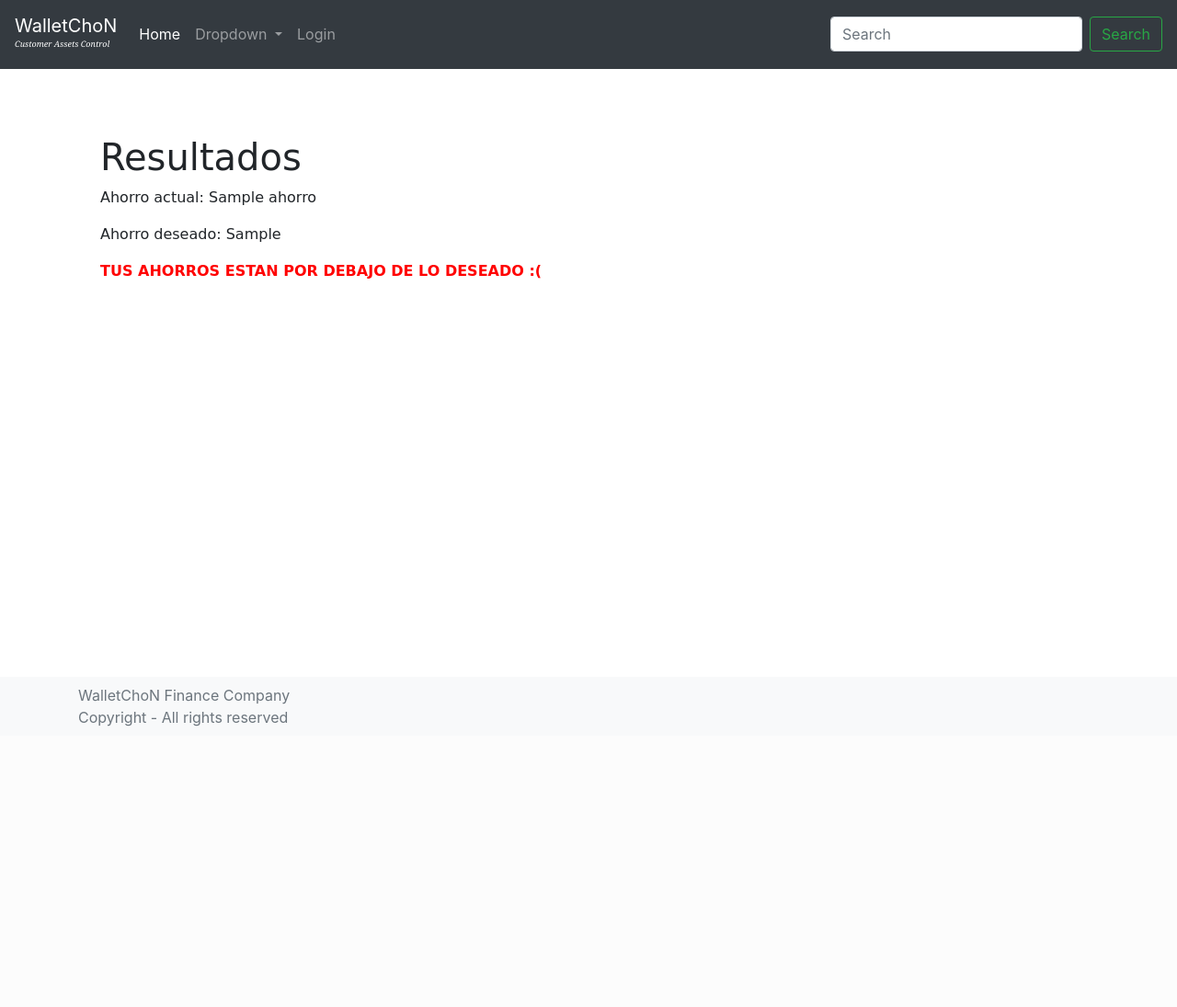
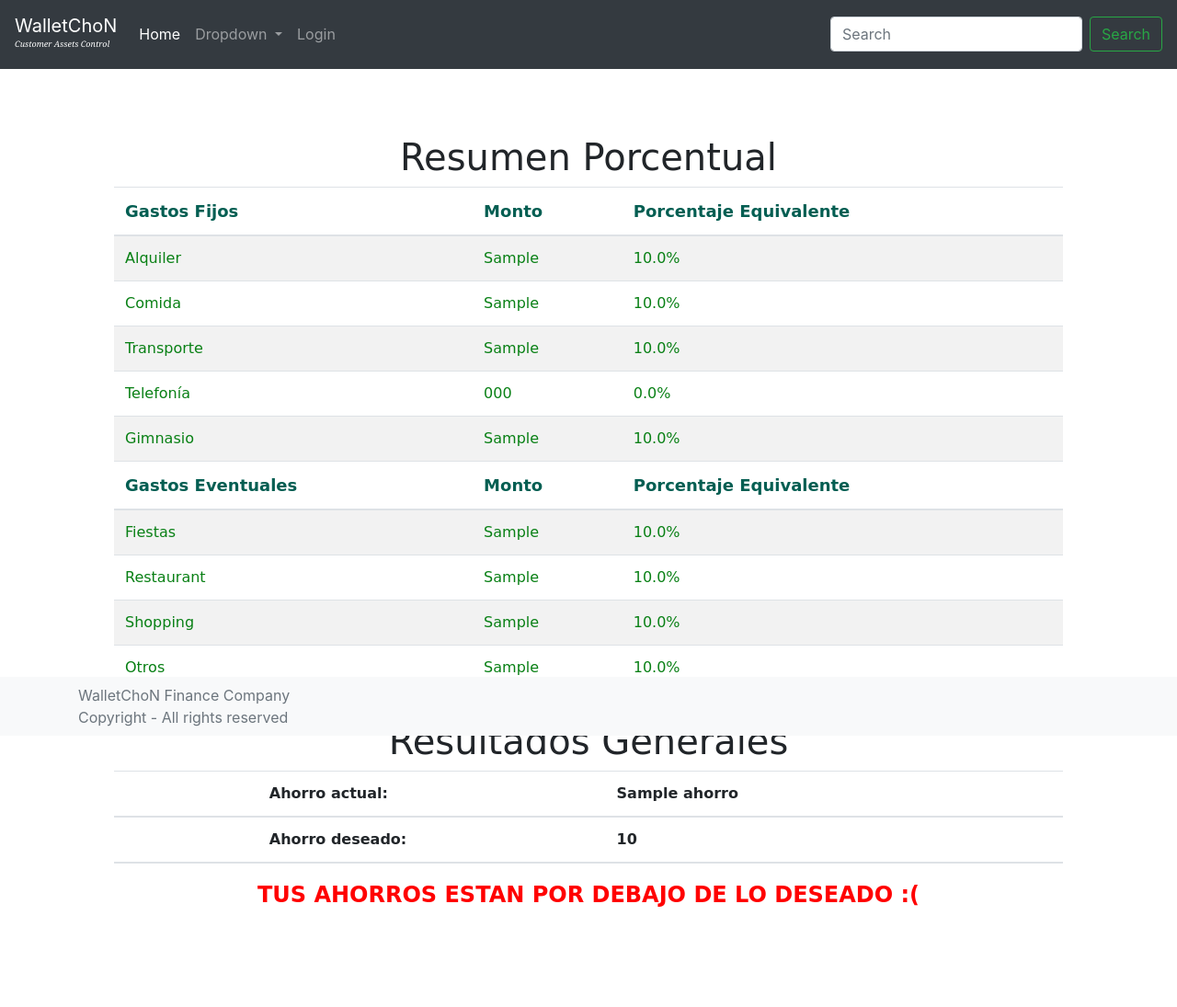
Before and after one commit to SoyDamianFlores/WalletChoN, a Django app: template templates/resultados.html in a window 1280 px wide. Shown: the whole page at 92% size. Before the commit the page ends 790 px from the top, so only its background shows below. Run offline with Django 4.2, Linux system fonts and the light colour scheme; the template is opened without the code that fills it: most values are stand-ins (such as "Sample title", 1, 10 or a date in 2020); lists and menus that the app fills with data are empty.

Commit message:
Add Porcentajes Individuales, Etiquetas y Estilos

```diff
--- a/billetera/forms.py
+++ b/billetera/forms.py
@@ -10,7 +10,10 @@ class BilleteraForm(forms.Form):
     gasto_transporte = forms.DecimalField(label='Transporte', max_digits=10, decimal_places=0)
     gasto_telefonia = forms.DecimalField(label='Telefonía', max_digits=10, decimal_places=0)
     gasto_gimnasio = forms.DecimalField(label='Gimnasio', max_digits=10, decimal_places=0)
-    gastos_eventuales = forms.DecimalField(label='gastos_eventuales', max_digits=10, decimal_places=0)
+    gasto_fiestas = forms.DecimalField(label='Fiestas', max_digits=10, decimal_places=0)
+    gasto_restaurant = forms.DecimalField(label='Restaurant', max_digits=10, decimal_places=0)
+    gasto_shopping = forms.DecimalField(label='Shopping', max_digits=10, decimal_places=0)
+    gasto_otros = forms.DecimalField(label='Otros', max_digits=10, decimal_places=0)
 
     # Agrega el campo porcentaje_ahorro
     porcentaje_ahorro = forms.DecimalField(label='porcentaje_ahorro', max_digits=5, decimal_places=0)
--- a/static/style.css
+++ b/static/style.css
@@ -8,3 +8,12 @@
     font-family:cursive;
     font-weight: bold;
 }
+
+#result th{
+    color: rgb(3, 94, 82);
+    font-weight: bold;
+
+}
+#result td{
+    color: rgb(9, 128, 21);
+}
--- a/templates/resultados.html
+++ b/templates/resultados.html
@@ -1,15 +1,115 @@
 {% extends "layouts/main.html" %}
 
 {% block content %}
+    <div class="container-fluid" style="font-family:cursive;" id="result">
+        <div class="container-fluid d-flex justify-content-center">
+            <h1 style="font-family:cursive;">Resumen Porcentual</h1>
+        </div>
+        <table class="table table-striped">
+            <thead>
+                <tr>
+                    <th style="font-size:large">Gastos Fijos</th>
+                    <th style="font-size:large">Monto</th>
+                    <th style="font-size:large">Porcentaje Equivalente</th>
+                </tr>
+            </thead>
+            <tbody>
+                <tr>
+                    <td>Alquiler</td>
+                    <td>{{ gasto_alquiler }}</td>
+                    <td>{{ porcentaje_alquiler|floatformat:1 }}%</td>
+                </tr>
+                <tr>
+                    <td>Comida</td>
+                    <td>{{ gasto_comida }}</td>
+                    <td>{{ porcentaje_comida|floatformat:1 }}%</td>
+                </tr>
+                <tr>
+                    <td>Transporte</td>
+                    <td>{{ gasto_transporte }}</td>
+                    <td>{{ porcentaje_transporte|floatformat:1 }}%</td>
+                </tr>
+                <tr>
+                    <td>Telefonía</td>
+                    <td>{{ gasto_telefonia }}</td>
+                    <td>{{ porcentaje_telefonia|floatformat:1 }}%</td>
+                </tr>
+                <tr>
+                    <td>Gimnasio</td>
+                    <td>{{ gasto_gimnasio }}</td>
+                    <td>{{ porcentaje_gimnasio|floatformat:1 }}%</td>
+                </tr>
+                <!-- Agrega filas para otros gastos fijos -->
+            </tbody>
+            <thead>
+                <tr>
+                    <th style="font-size:large">Gastos Eventuales</th>
+                    <th style="font-size:large">Monto</th>
+                    <th style="font-size:large">Porcentaje Equivalente</th>
+                </tr>
+            </thead>
+            <tbody>
+                <tr>
+                    <td>Fiestas</td>
+                    <td>{{ gasto_fiestas }}</td>
+                    <td>{{ porcentaje_fiestas|floatformat:1 }}%</td>
+                </tr>
+                <tr>
+                    <td>Restaurant</td>
+                    <td>{{ gasto_restaurant }}</td>
+                    <td>{{ porcentaje_restaurant|floatformat:1 }}%</td>
+                </tr>
+                <tr>
+                    <td>Shopping</td>
+                    <td>{{ gasto_shopping }}</td>
+                    <td>{{ porcentaje_shopping|floatformat:1 }}%</td>
+                </tr>
+                <tr>
+                    <td>Otros</td>
+                    <td>{{ gasto_otros }}</td>
+                    <td>{{ porcentaje_otros|floatformat:1 }}%</td>
+                </tr>
+                <!-- Agrega filas para otros gastos eventuales -->
+            </tbody>
+        </table>
+    </div>
 
-    <h1 style="font-family:cursive;">Resultados</h1>
-    <p style="font-family:cursive;">Ahorro actual: {{ ahorro }}</p>
-    <p style="font-family:cursive;">Ahorro deseado: {{ ahorro_deseado }}</p>
+    <div class="container-fluid py-3" style="font-family:cursive;">
+        <div class="container-fluid d-flex justify-content-center">
+            <h1 style="font-family:cursive;">Resultados Generales</h1>
+        </div>
+        <table class="table table-striped">
+            <thead>
+                <tr>
+                    <th>     </th>
+                    <th>     </th>
+                    <th>     </th>
+                    <th style="font-family:cursive;">Ahorro actual:</th>
+                    <th style="font-family:cursive;">{{ ahorro }}</th>
+                    <th>     </th>
+                    <th>     </th>
+                    <th>     </th>
+                </tr>
+                <tr>
+                    <th>     </th>
+                    <th>     </th>
+                    <th>     </th>
+                    <th style="font-family:cursive;">Ahorro deseado:</th>
+                    <th style="font-family:cursive;">{{ ahorro_deseado|floatformat:0 }}</th>
+                    <th>     </th>
+                    <th>     </th>
+                    <th>     </th>
+                </tr>
+            </thead>
+        </table>
+        <div class="container-fluid d-flex justify-content-center">
+            {% if ahorros_van_bien %}
+            <p style="color: green; font-family:cursive; font-size: x-large"><b>TUS AHORROS VIENEN BIEN <span>:)</span></b></p>
+            {% else %}
+                <p style="color: red; font-family:cursive;font-size: x-large"><b>TUS AHORROS ESTAN POR DEBAJO DE LO DESEADO <span>:(</span></b></p>
+            {% endif %}
+        </div>
+    </div>
 
-    {% if ahorros_van_bien %}
-        <p style="color: green; font-family:cursive;"><b>TUS AHORROS VIENEN BIEN <span>:)</span></b></p>
-    {% else %}
-        <p style="color: red; font-family:cursive;"><b>TUS AHORROS ESTAN POR DEBAJO DE LO DESEADO <span>:(</span></b></p>
-    {% endif %}
 
 {% endblock %}
```
Also changed, not shown: billetera/views.py (+79 -3 lines), templates/billetera.html (+26 -1 lines), db.sqlite3.
